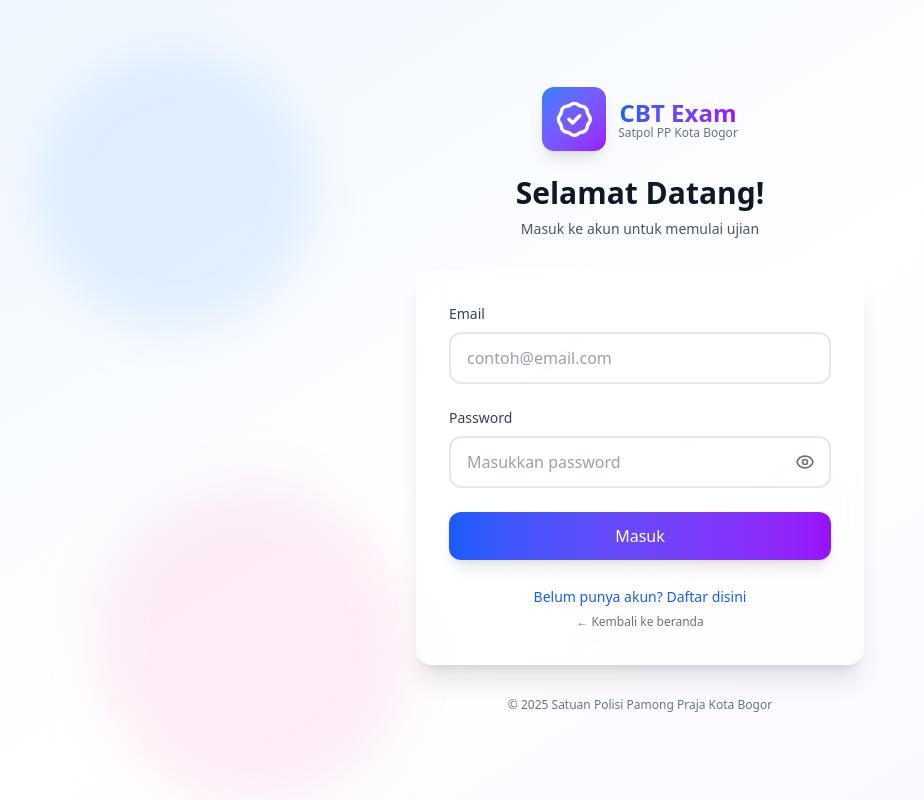
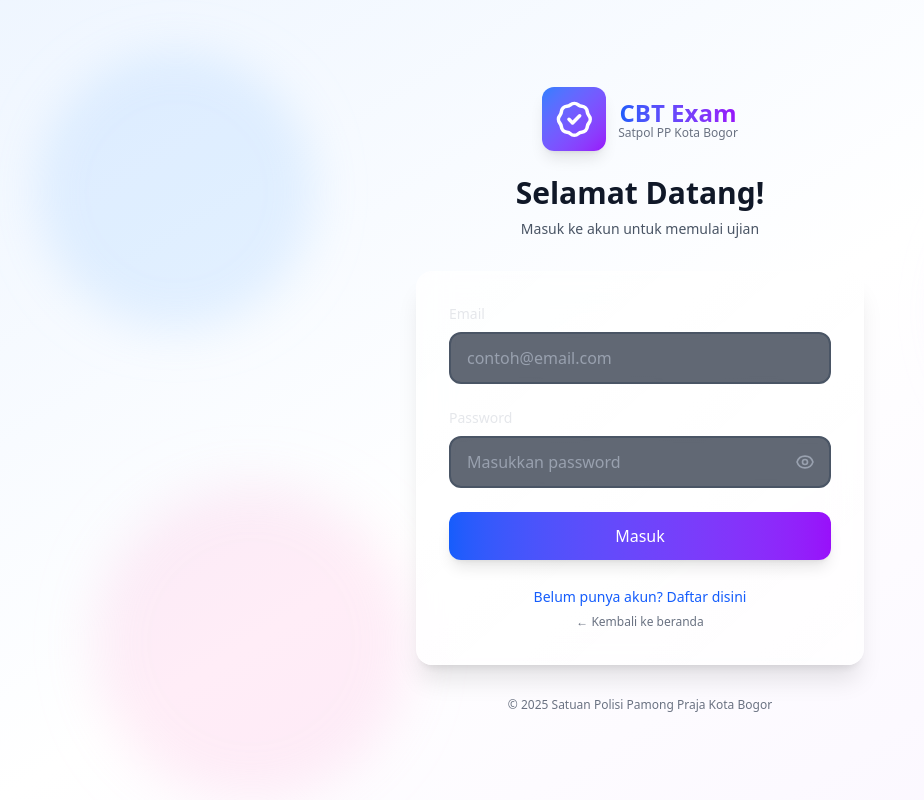
Before and after one commit to AogamiKiryuu/Ujikom-Satpol-PP-Kota-Bogor, a Next.js app: page /login in a window 1280 px wide. Shown: the whole page, without its empty margins (0-924 px from the left). Built offline with nearby package versions, Linux system fonts and the light colour scheme.

Commit message:
fix input field

```diff
--- a/src/app/api/admin/reports/route.ts
+++ b/src/app/api/admin/reports/route.ts
@@ -277,8 +277,8 @@ export async function GET(request: NextRequest) {
             avgScore: data.avgScore,
             formattedDate: currentDate.toLocaleDateString('id-ID', {
               day: '2-digit',
-              month: 'short'
-            })
+              month: 'short',
+            }),
           });
           currentDate.setDate(currentDate.getDate() + 1);
         }
--- a/src/app/register/page.tsx
+++ b/src/app/register/page.tsx
@@ -56,12 +56,6 @@ export default function RegisterPage() {
 
                 {/* Links */}
                 <div className="mt-6 text-center space-y-2">
-                  <Link
-                    href="/login"
-                    className="text-blue-600 hover:text-blue-500 text-sm font-medium transition-colors"
-                  >
-                    Sudah punya akun? Masuk disini
-                  </Link>
                   <br />
                   <Link
                     href="/"
--- a/src/app/test-logo/page.tsx
+++ /dev/null
@@ -1,10 +0,0 @@
-export default function TestLogoPage() {
-  return (
-    <div className="flex min-h-screen items-center justify-center">
-      <div className="text-center">
-        <h1 className="text-2xl font-bold mb-4">Test Logo Page</h1>
-        <p className="text-gray-600">This is a test page for logo functionality.</p>
-      </div>
-    </div>
-  );
-}
--- a/src/components/login/InputField.tsx
+++ b/src/components/login/InputField.tsx
@@ -12,7 +12,7 @@ interface InputFieldProps<T extends FieldValues> {
 export default function InputField<T extends FieldValues>({ label, id, type, placeholder, register, error }: InputFieldProps<T>) {
   return (
     <div className="flex flex-col space-y-2">
-      <label htmlFor={String(id)} className="text-sm font-medium text-gray-700 dark:text-gray-300">
+      <label htmlFor={String(id)} className="text-sm font-medium text-gray-200">
         {label}
       </label>
       <div className="relative">
@@ -21,13 +21,13 @@ export default function InputField<T extends FieldValues>({ label, id, type, pla
           type={type}
           placeholder={placeholder}
           {...register(id)}
-          className={`w-full px-4 py-3 rounded-xl border-2 outline-none transition-all duration-300 backdrop-blur-sm
+          className={`w-full px-4 py-3 rounded-xl border-2 outline-none transition-all duration-300 backdrop-blur-sm text-white
             ${error
-              ? 'border-red-400 bg-red-50/50 dark:bg-red-900/10 focus:border-red-500'
-              : 'border-gray-200 dark:border-gray-600 bg-white/50 dark:bg-gray-800/50 focus:border-blue-500 focus:bg-white dark:focus:bg-gray-800'
+              ? 'border-red-400 bg-red-900/20 focus:border-red-500 text-white'
+              : 'border-gray-600 bg-gray-800/70 focus:border-blue-500 hover:border-gray-500 text-white'
             }
-            hover:border-gray-300 dark:hover:border-gray-500
             placeholder:text-gray-400
+            focus:bg-gray-800/90
           `}
         />
         {/* Focus ring */}
--- a/src/components/login/PasswordField.tsx
+++ b/src/components/login/PasswordField.tsx
@@ -13,7 +13,7 @@ export default function PasswordField<T extends FieldValues>({ label, id, regist
 
   return (
     <div className="flex flex-col space-y-2">
-      <label htmlFor={String(id)} className="text-sm font-medium text-gray-700 dark:text-gray-300">
+      <label htmlFor={String(id)} className="text-sm font-medium text-gray-200">
         {label}
       </label>
       <div className="relative group">
@@ -22,26 +22,26 @@ export default function PasswordField<T extends FieldValues>({ label, id, regist
           type={showPassword ? 'text' : 'password'}
           placeholder="Masukkan password"
           {...register(id)}
-          className={`w-full px-4 py-3 pr-12 rounded-xl border-2 outline-none transition-all duration-300 backdrop-blur-sm
+          className={`w-full px-4 py-3 pr-12 rounded-xl border-2 outline-none transition-all duration-300 backdrop-blur-sm text-white
             ${error
-              ? 'border-red-400 bg-red-50/50 dark:bg-red-900/10 focus:border-red-500'
-              : 'border-gray-200 dark:border-gray-600 bg-white/50 dark:bg-gray-800/50 focus:border-blue-500 focus:bg-white dark:focus:bg-gray-800'
+              ? 'border-red-400 bg-red-900/20 focus:border-red-500'
+              : 'border-gray-600 bg-gray-800/70 focus:border-blue-500 hover:border-gray-500'
             }
-            hover:border-gray-300 dark:hover:border-gray-500
             placeholder:text-gray-400
+            focus:bg-gray-800/90
           `}
         />
         <button
           type="button"
           onClick={() => setShowPassword(!showPassword)}
-          className="absolute right-3 top-1/2 transform -translate-y-1/2 p-1 rounded-lg hover:bg-gray-100 dark:hover:bg-gray-700 transition-colors"
+          className="absolute right-3 top-1/2 transform -translate-y-1/2 p-1 rounded-lg hover:bg-gray-700/50 transition-colors"
         >
           {showPassword ? (
-            <svg className="w-5 h-5 text-gray-500" fill="none" stroke="currentColor" viewBox="0 0 24 24">
+            <svg className="w-5 h-5 text-gray-400 hover:text-gray-200" fill="none" stroke="currentColor" viewBox="0 0 24 24">
               <path strokeLinecap="round" strokeLinejoin="round" strokeWidth={2} d="M13.875 18.825A10.05 10.05 0 0112 19c-4.478 0-8.268-2.943-9.543-7a9.97 9.97 0 011.563-3.029m5.858.908a3 3 0 114.243 4.243M9.878 9.878l4.242 4.242M9.878 9.878L3 3m6.878 6.878L21 21" />
             </svg>
           ) : (
-            <svg className="w-5 h-5 text-gray-500" fill="none" stroke="currentColor" viewBox="0 0 24 24">
+            <svg className="w-5 h-5 text-gray-400 hover:text-gray-200" fill="none" stroke="currentColor" viewBox="0 0 24 24">
               <path strokeLinecap="round" strokeLinejoin="round" strokeWidth={2} d="M15 12a3 3 0 11-6 0 3 3 0 016 0z" />
               <path strokeLinecap="round" strokeLinejoin="round" strokeWidth={2} d="M2.458 12C3.732 7.943 7.523 5 12 5c4.478 0 8.268 2.943 9.542 7-1.274 4.057-5.064 7-9.542 7-4.477 0-8.268-2.943-9.542-7z" />
             </svg>
--- a/src/components/register/InputField.tsx
+++ b/src/components/register/InputField.tsx
@@ -6,10 +6,10 @@ type InputFieldProps = {
 export default function InputField({ label, error, ...props }: InputFieldProps) {
   return (
     <div>
-      <label className="block mb-1 text-gray-700 dark:text-gray-300">{label}</label>
+      <label className="block mb-1 text-gray-200">{label}</label>
       <input
         {...props}
-        className="w-full px-3 py-2 rounded-lg border dark:bg-gray-700 dark:text-white dark:border-gray-600"
+        className="w-full px-4 py-3 rounded-xl border-2 outline-none transition-all duration-300 backdrop-blur-sm text-white bg-gray-800/70 border-gray-600 focus:border-blue-500 hover:border-gray-500 placeholder:text-gray-400 focus:bg-gray-800/90"
       />
       {error && <p className="text-sm text-red-500 mt-1">{error}</p>}
     </div>
--- a/src/components/register/PasswordField.tsx
+++ b/src/components/register/PasswordField.tsx
@@ -11,15 +11,15 @@ export default function PasswordField({ label, error, ...props }: PasswordFieldP
 
   return (
     <div>
-      <label className="block mb-1 text-gray-700 dark:text-gray-300">{label}</label>
+      <label className="block mb-1 text-gray-200">{label}</label>
       <div className="relative">
         <input
           {...props}
           type={show ? "text" : "password"}
-          className="w-full px-3 py-2 rounded-lg border dark:bg-gray-700 dark:text-white dark:border-gray-600 pr-10"
+          className="w-full px-4 py-3 pr-12 rounded-xl border-2 outline-none transition-all duration-300 backdrop-blur-sm text-white bg-gray-800/70 border-gray-600 focus:border-blue-500 hover:border-gray-500 placeholder:text-gray-400 focus:bg-gray-800/90"
         />
         <span
-          className="absolute right-3 top-1/2 transform -translate-y-1/2 cursor-pointer text-gray-500"
+          className="absolute right-3 top-1/2 transform -translate-y-1/2 cursor-pointer text-gray-400 hover:text-gray-200 transition-colors"
           onClick={() => setShow(!show)}
         >
           {show ? <EyeOff size={18} /> : <Eye size={18} />}
--- a/src/components/register/SelectField.tsx
+++ b/src/components/register/SelectField.tsx
@@ -7,14 +7,14 @@ type SelectFieldProps = {
 export default function SelectField({ label, error, options, ...props }: SelectFieldProps) {
   return (
     <div>
-      <label className="block mb-1 text-gray-700 dark:text-gray-300">{label}</label>
+      <label className="block mb-1 text-gray-200">{label}</label>
       <select
         {...props}
-        className="w-full px-3 py-2 rounded-lg border dark:bg-gray-700 dark:text-white dark:border-gray-600"
+        className="w-full px-4 py-3 rounded-xl border-2 outline-none transition-all duration-300 backdrop-blur-sm text-white bg-gray-800/70 border-gray-600 focus:border-blue-500 hover:border-gray-500"
       >
-        <option value="">-- Pilih --</option>
+        <option value="" className="bg-gray-800 text-white">-- Pilih --</option>
         {options.map((opt, idx) => (
-          <option key={idx} value={opt.value}>
+          <option key={idx} value={opt.value} className="bg-gray-800 text-white">
             {opt.label}
           </option>
         ))}
```
Also changed, not shown: src/app/admin/laporan/page.tsx (+25 -29 lines), src/app/api/admin/exams/list/route.ts (+2 -5 lines), src/app/api/admin/questions/import/route.ts (+55 -38 lines), src/components/admin/QuestionImport.tsx (+42 -54 lines).
